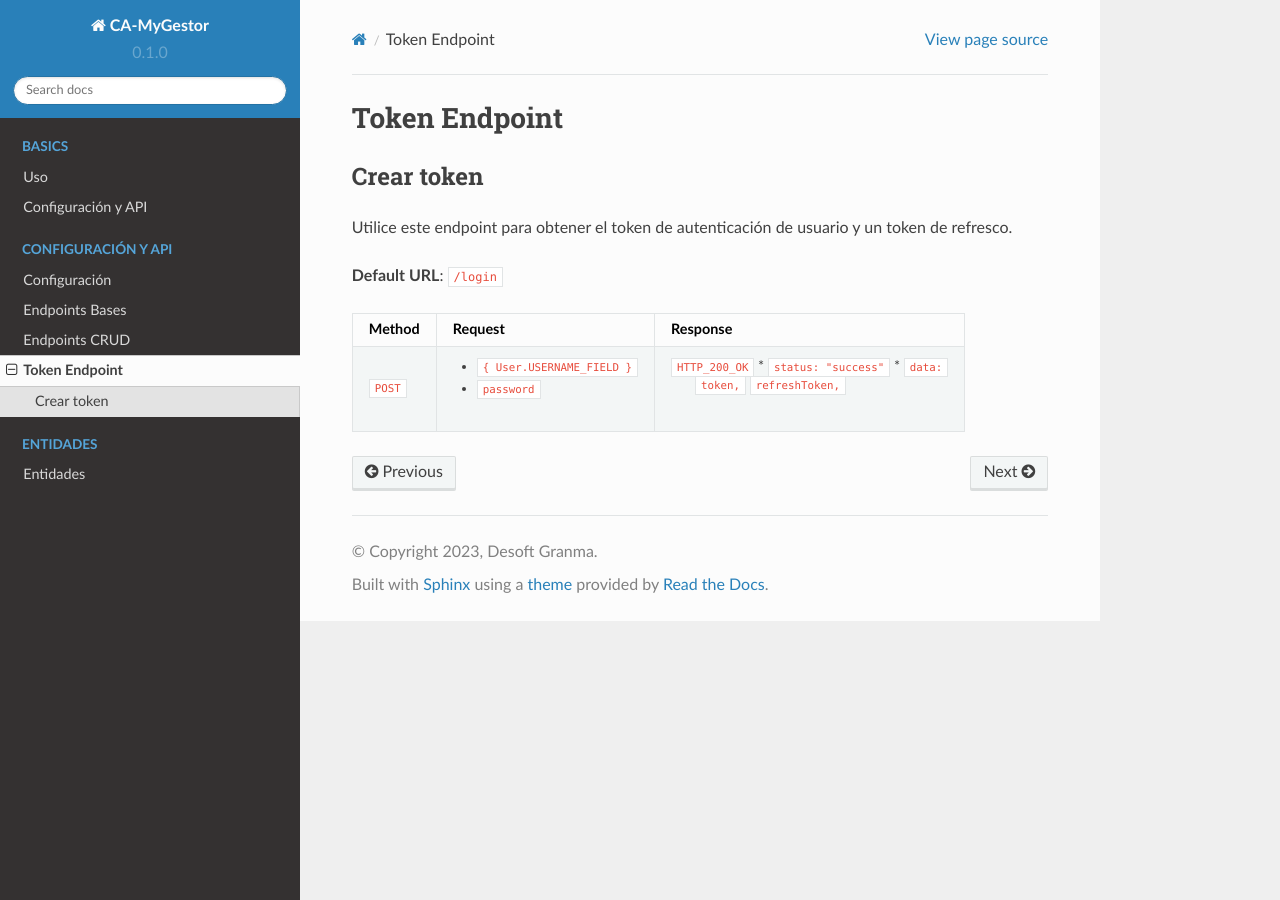
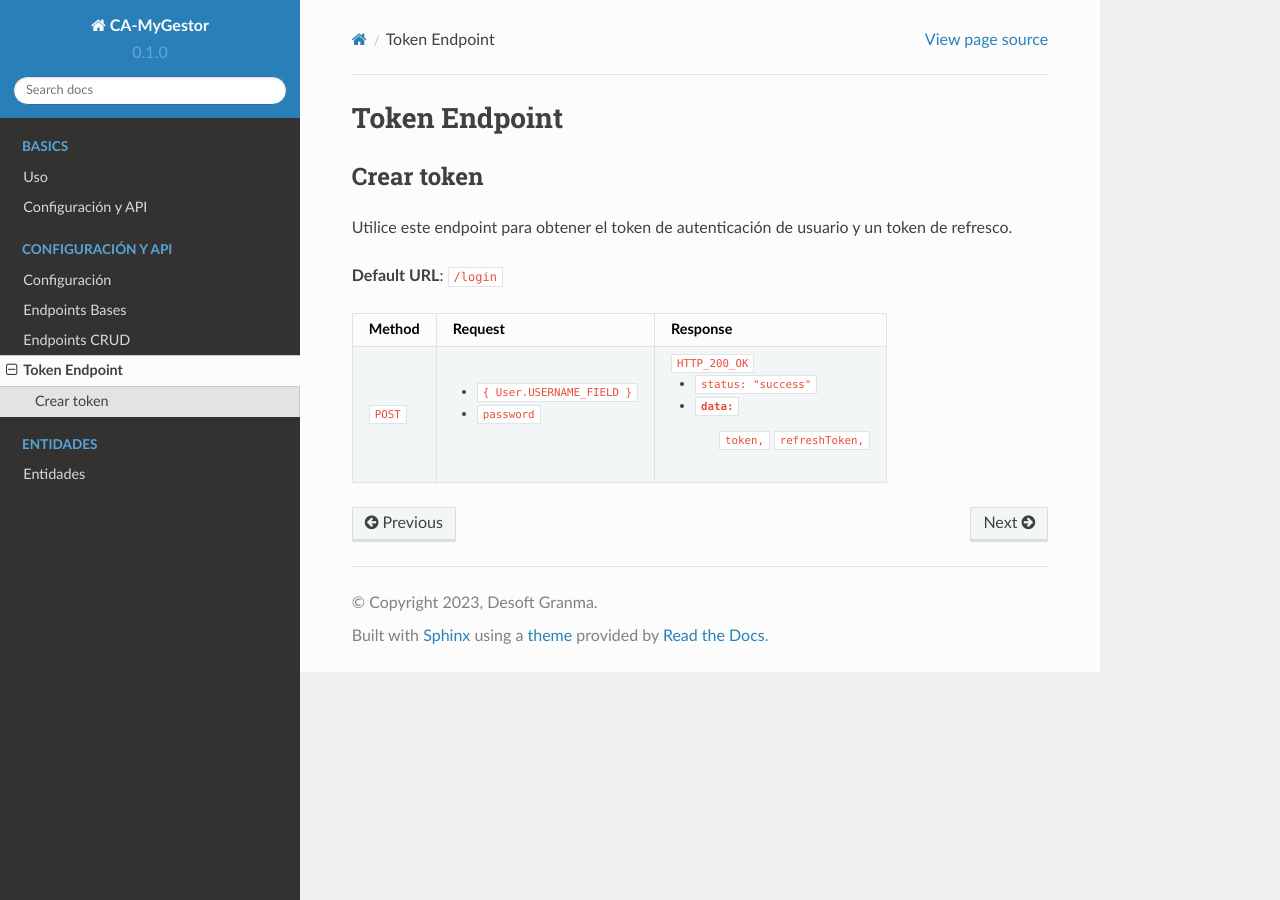
Before and after one commit to randy930529/api-rest-dj, a Sphinx documentation site: the page built from docs/source/token.rst, in a window 1280 px wide. Built offline with Sphinx 7.4.7 and the Read the Docs theme 2.0.0, drawn with Linux system fonts in a browser that asks for light colours.

```diff
--- a/docs/source/token.rst
+++ b/docs/source/token.rst
@@ -12,7 +12,8 @@ Utilice este endpoint para obtener el token de autenticación de usuario y un to
 | Method   |  Request                          | Response                         |
 +==========+===================================+==================================+
 | ``POST`` | * ``{ User.USERNAME_FIELD }``     | ``HTTP_200_OK``                  |
-|          | * ``password``                    | * ``status: "success"``          |
+|          | * ``password``                    |                                  |
+|          |                                   | * ``status: "success"``          |
 |          |                                   | * ``data:``                      |
 |          |                                   |       ``token,``                 |
 |          |                                   |       ``refreshToken,``          |
```
